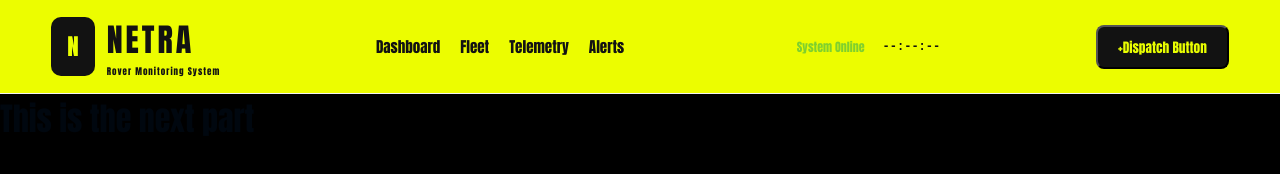
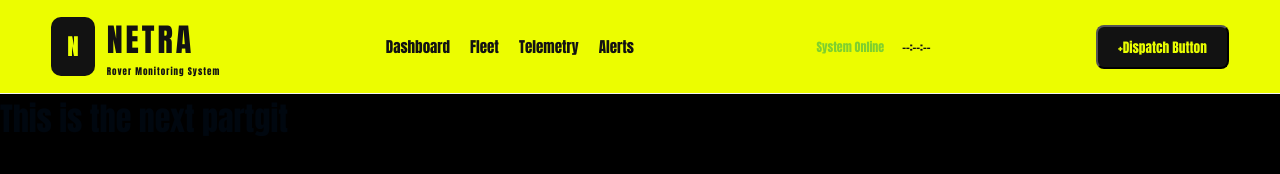
Before and after one commit to LalitAditya78/Netra, a plain HTML site: page index.html in a window 1280 px wide. Drawn offline with Linux system fonts and the light colour scheme.

Commit message:
version3

```diff
--- a/index.html
+++ b/index.html
@@ -32,6 +32,6 @@
     <!-- This is for the dispatch button-->
     <button name="dispatch-open" type="button">+Dispatch Button</button>
     </header>
-    <h1>This is the next part</h1>
+    <h1>This is the next partgit</h1>
 </body>
 </html>
--- a/style.css
+++ b/style.css
@@ -79,6 +79,6 @@ nav a:hover{
 }
 #clock{
     color: #121212;
-    font-family: monospace;
+    font-family: Impact, Haettenschweiler, 'Arial Narrow Bold', sans-serif;
     margin-left: 10px;
 }
```
